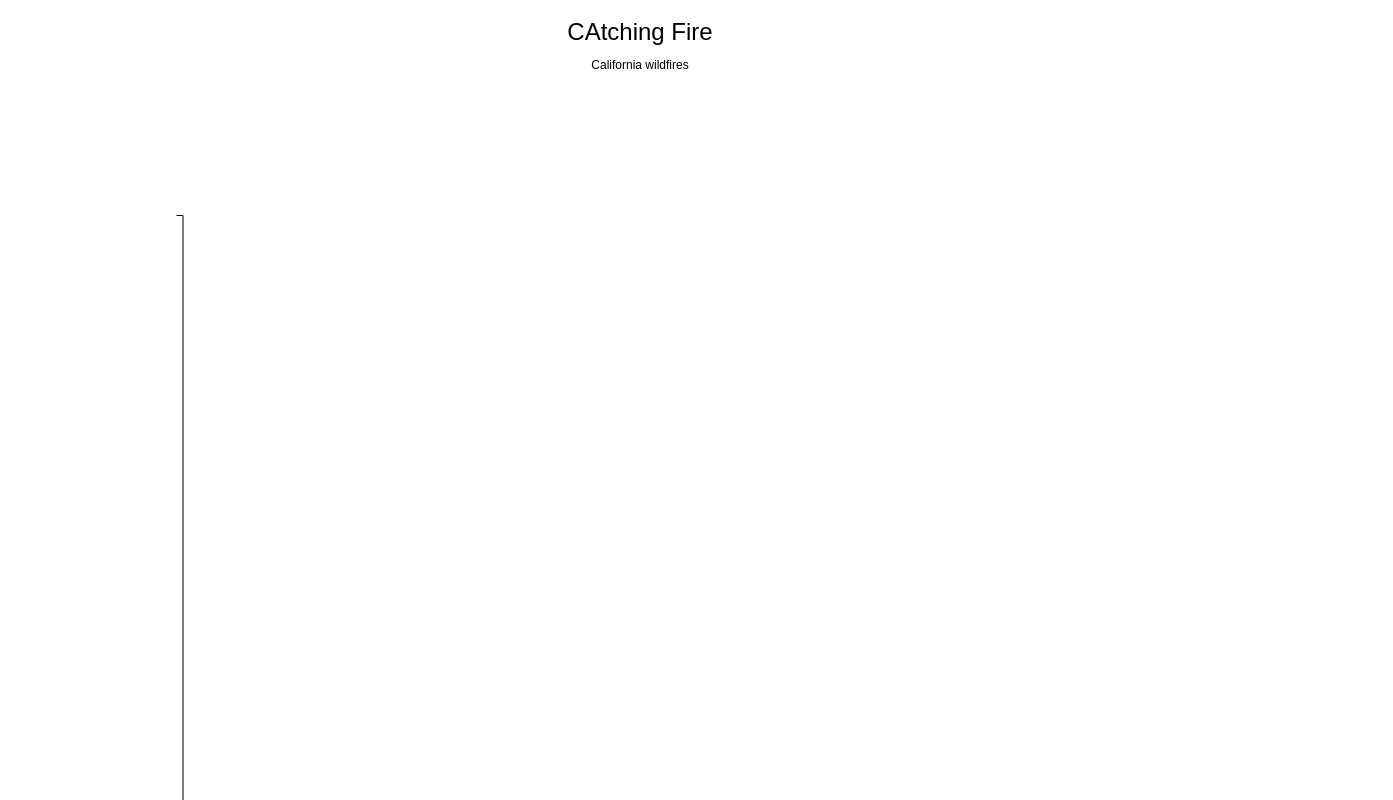
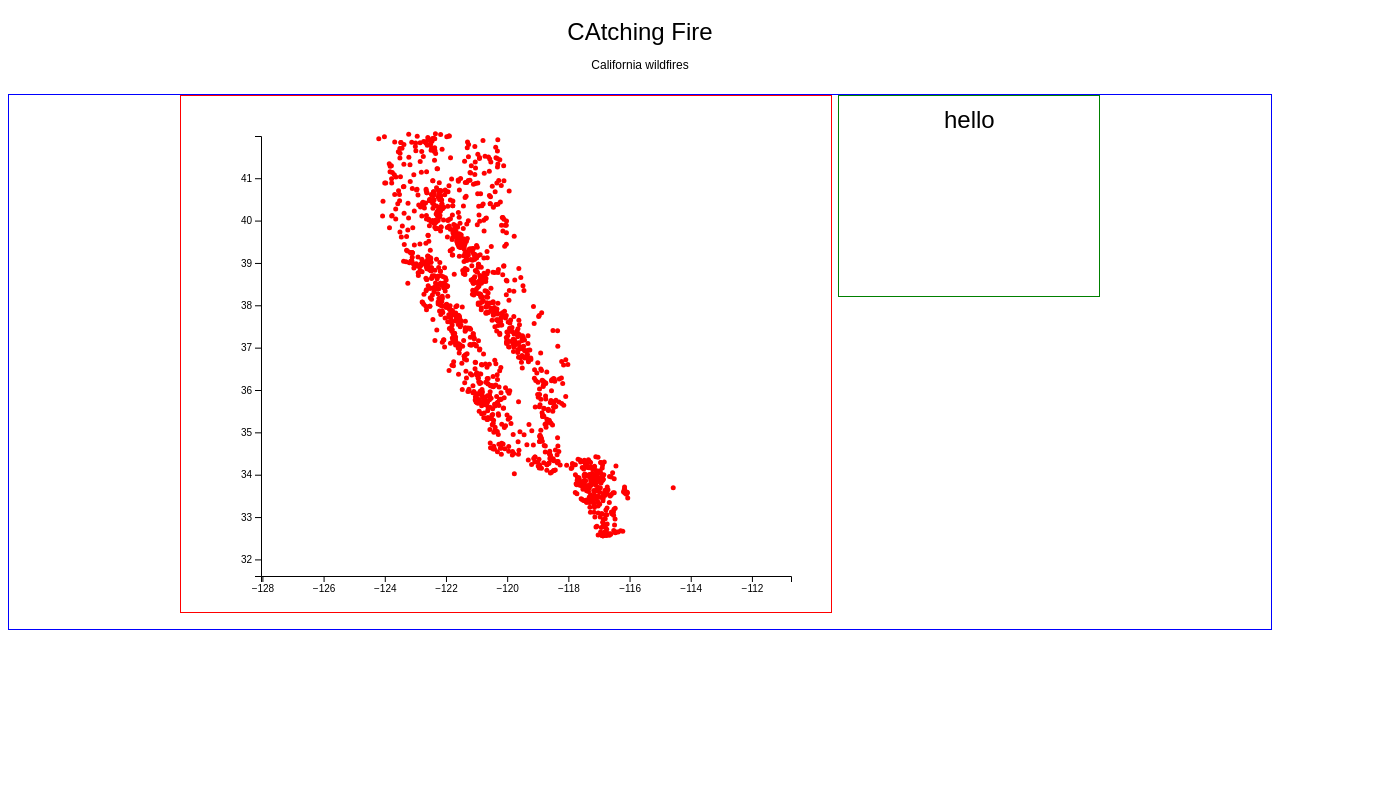
Before and after one commit to GarveyJLi/CAtching-fire, a SvelteKit app: page / in a window 1280 px wide. Shown: the top 800 px of the page, 1393 px wide, since content can reach past the window. Built offline with nearby package versions, Linux system fonts and the light colour scheme.

Commit message:
template stuff done

```diff
--- a/src/components/CalFire.svelte
+++ b/src/components/CalFire.svelte
@@ -1,15 +1,15 @@
 <script>
     import * as d3 from 'd3';
-    import { onMount } from 'svelte';
-    import { createEventDispatcher } from 'svelte';
+    import { onMount, afterUpdate } from 'svelte';
+
     export let tempData;
 
-    const width = 1200;
-    const height = 700;
+    const width = 650;
+    const height = 500;
     const marginTop = 20;
-    const marginRight = 10;
-    const marginBottom = 10;
-    const marginLeft = 295;
+    const marginRight = 80;
+    const marginBottom = 40; // Increased to accommodate axis labels
+    const marginLeft = 40; // Increased to accommodate axis labels
     const extendFactor_x = 0.4; // Factor by which to extend the axes beyond the data range
     const extendFactor_y = 0.1;
     let gx;
@@ -17,13 +17,102 @@
     let svg;
     let marker_container;
     let circle_markers;
+    let x;
+    let y;
+    let tooltipText = '';
 
-    const dispatch = createEventDispatcher();
+    // Set the zoom and Pan features: how much you can zoom, on which part, and what to do when there is a zoom
+    const zoom = d3.zoom()
+        .scaleExtent([.05, 20])  // This control how much you can unzoom (x0.5) and zoom (x20)
+        .extent([[50, 100], [width, height]])
+        .on("zoom", updateChart);
 
+    // This add an invisible rect on top of the chart area. This rect can recover pointer events: necessary to understand when the user zoom
+    function updateChart() {
+        if (!d3.event || !d3.event.transform) return; // Check if d3.event or d3.event.transform is undefined
+
+        // recover the new scale
+        const newX = d3.event.transform.rescaleX(x);
+        const newY = d3.event.transform.rescaleY(y);
+
+        // update axes with these new boundaries
+        gx.call(d3.axisBottom(newX));
+        gy.call(d3.axisLeft(newY));
+
+        // update circle position
+        circle_markers
+            .attr('cx', (d) => newX(d.Longitude))
+            .attr('cy', (d) => newY(d.Latitude));
+    }
+
+    onMount(() => {
+        // Append the SVG object to the body of the page
+        svg = d3.select("#dataviz_axisZoom")
+            .append("svg")
+            .attr("width", width)
+            .attr("height", height)
+            .append("g")
+            .attr("transform", `translate(${marginLeft}, ${marginTop})`);
+
+        // Add a clipPath: everything out of this area won't be drawn.
+        const clip = svg.append("defs").append("clipPath")
+            .attr("id", "clip")
+            .append("rect")
+            .attr("width", width - marginLeft - marginRight)
+            .attr("height", height - marginTop - marginBottom)
+            .attr("x", marginLeft)
+            .attr("y", marginTop);
+
+        // Create the scatter variable: where both the circles and the brush take place
+        const scatter = svg.append('g')
+            .attr("clip-path", "url(#clip)");
+
+        // Append the x axis
+        gx = svg.append("g")
+            .attr("transform", `translate(0, ${height - marginBottom})`);
+
+        // Append the y axis
+        gy = svg.append("g")
+            .attr("transform", `translate(${marginLeft}, 0)`);
+
+        // This add an invisible rect on top of the chart area. This rect can recover pointer events: necessary to understand when the user zoom
+        svg.append("rect")
+            .attr("width", width)
+            .attr("height", height)
+            .style("fill", "none")
+            .style("pointer-events", "all")
+            .call(zoom);
+
+        // Append the marker container (tooltip rectangle and text)
+        marker_container = svg.append('g')
+            .attr('class', 'marker-container')
+            .attr('transform', `translate(${width - marginRight - 100}, ${marginTop})`)
+            .style('display', 'none'); // Hide initially
+
+
+        marker_container.append('text')
+            .attr('x', 50)
+            .attr('y', 15)
+            .attr('text-anchor', 'middle')
+            .text('');
+
+        // Mousemove event to update tooltip position
+        svg.on("mousemove", (event) => {
+            if (tooltipText) {
+                const [xPos, yPos] = d3.pointer(event);
+                marker_container.attr("transform", `translate(${xPos + 10}, ${yPos + 10})`);
+                marker_container.style('display', 'block');
+            } else {
+                marker_container.style('display', 'none');
+            }
+        });
+    });
+
+    afterUpdate(() => {
         // Calculate extended domain for x-axis
         let xExtent = d3.extent(tempData, (d) => d.Longitude);
         let xRange = [marginLeft, width - marginRight];
-    let x = d3.scaleLinear()
+        x = d3.scaleLinear()
             .domain([xExtent[0] - (xExtent[1] - xExtent[0]) * extendFactor_x,
                     xExtent[1] + (xExtent[1] - xExtent[0]) * extendFactor_x])
             .range(xRange);
@@ -31,63 +120,66 @@
         // Calculate extended domain for y-axis
         let yExtent = d3.extent(tempData, (d) => d.Latitude);
         let yRange = [height - marginBottom, marginTop];
-    let y = d3.scaleLinear()
+        y = d3.scaleLinear()
             .domain([yExtent[0] - (yExtent[1] - yExtent[0]) * extendFactor_y,
                     yExtent[1] + (yExtent[1] - yExtent[0]) * extendFactor_y - 1])
             .range(yRange);
 
         // Update the x and y axes
-    $: d3.select(gx).call(d3.axisBottom(x));
-    $: d3.select(gy).call(d3.axisLeft(y));
+        gx.call(d3.axisBottom(x));
+        gy.call(d3.axisLeft(y));
 
+        // Update circles
+        circle_markers = svg.selectAll("circle")
+            .data(tempData)
+            .attr("cx", (d) => x(d.Longitude))
+            .attr("cy", (d) => y(d.Latitude));
 
+        // Enter new circles
+        circle_markers.enter()
+            .append("circle")
+            .attr("cx", (d) => x(d.Longitude))
+            .attr("cy", (d) => y(d.Latitude))
+            .attr("r", 2.5)
+            .attr("fill", 'red')
+            .on("mouseover", (d) => {
+                tooltipText = `Longitude: ${d.Longitude}, Latitude: ${d.Latitude}`;
+                marker_container.select('text').text(tooltipText);
+            })
+            .on("mouseout", () => {
+                tooltipText = '';
+                marker_container.select('text').text(tooltipText);
+            });
 
-    function handleZoom(e) {
-    d3.select('g.chart')
-        .attr('transform', e.transform);
+        // Remove old circles
+        circle_markers.exit().remove();
+    });
+</script>
+
+<div id = "wrapper">
+    <div class="fire-plot" id="dataviz_axisZoom" style="overflow: auto; height: ${1000}px;"></div>
+
+    <div id = "div2">
+        hello
+    </div>
+</div>
+
+<style>
+    #wrapper {
+        border: 1px solid blue;
+    }
+    #dataviz_axisZoom {
+        display: inline-block;
+        width:650;
+        height:500;
+        border: 1px solid red;
+    }
+    #div2 {
+        vertical-align:top;
+        display: inline-block;
+        width:260px;
+        height:200px;
+        border: 1px solid green;
     }
 
-    let zoom = d3.zoom()
-        .on('zoom', handleZoom);
-
-    function initZoom() {
-        d3.select('svg')
-            .call(zoom);
-    }
-
-
-
-
-</script>
-
-<div class="fire-plot">
-    <svg
-        bind:this={svg}
-        style="position: absolute; top: 70%; left: 50%; transform: translate(-50%, -50%);"
-        width={width + marginLeft + marginRight}
-        height={height + marginTop + marginBottom}
-    >
-        <!--x axis-->
-        <g bind:this={gx} transform={`translate(0, ${height - marginBottom})`} />
-
-        <!--y axis-->
-        <g bind:this={gy} transform={`translate(${marginLeft}, 0)`} />
-
-        <g stroke="#000" stroke-opacity="0.2">
-            {#each tempData as d, i}
-                <!-- svelte-ignore a11y-mouse-events-have-key-events -->
-                <!-- svelte-ignore a11y-no-static-element-interactions -->
-                <circle
-                    key={i}
-                    cx={x(d.Longitude)}
-                    cy={y(d.Latitude)}
-                    fill='red'
-                    r="2.5"
-                    on:mouseover={() => console.log('Hover')}
-                    on:mouseout={() => console.log('CYA')}
-                />
-            {/each}
-        </g>
-
-    </svg>
-</div>
+</style>
```
Lines whose indentation alone changed are shown as unchanged.
